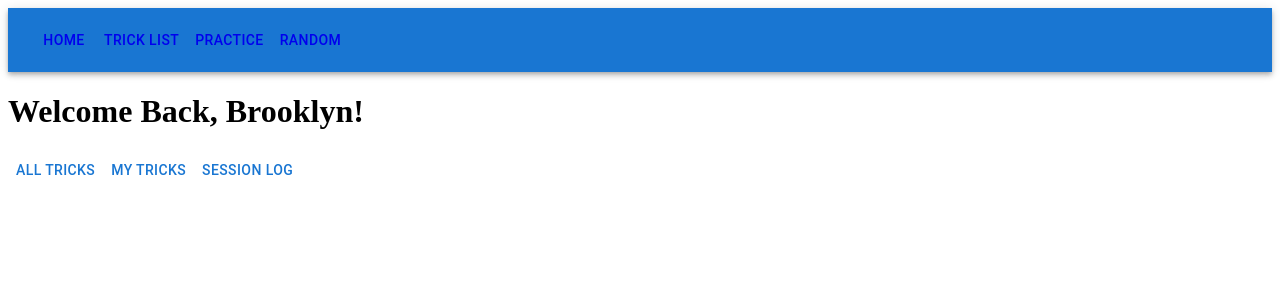
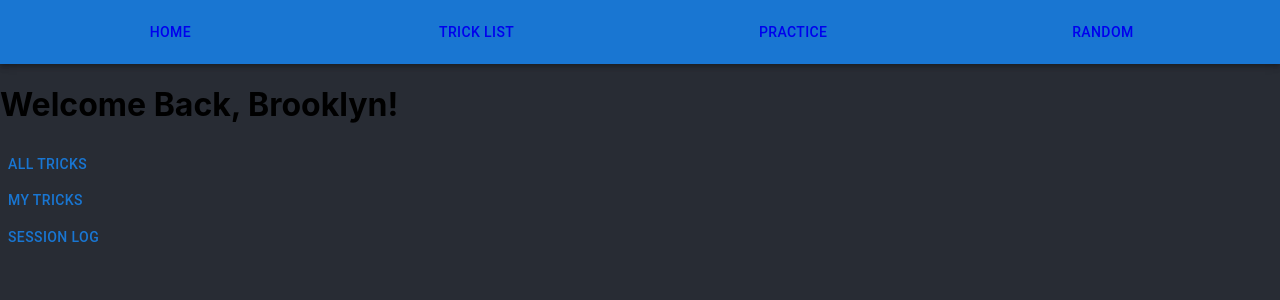
Before and after one commit to ctaylr13/dsl, a React (Create React App) app in the folder app/client/: page / in a window 1280 px wide. Shown: the top 300 px of the page. Built offline with nearby package versions, Linux system fonts and the light colour scheme.

Commit message:
updated material styling

```diff
--- a/app/client/src/components/App.js
+++ b/app/client/src/components/App.js
@@ -1,5 +1,6 @@
 import React from 'react';
 import { Router, Route, Switch } from 'react-router-dom';
+import { Box } from '@mui/system';
 import AllTricks from '../components/TrickList/AllTricks';
 import Header from './Header';
 import Home from './Home';
@@ -16,8 +17,18 @@ const App = () => {
     return (
         <div>
             <Router history={history}>
-                <div>
+                <Box
+                    sx={{
+                        height: "100vh",
+                        width: "100%",
+                        backgroundColor: "#282c34",
+                        display: 'flex',
+                        flexDirection: 'column',
+                    }}>
+                    <Box>
                         <Header />
+                    </Box>
+                    <Box>
                         <Route path="/" exact={true} component={Home} />
                         <Route path="/practice" exact={true} component={Practice} />
                         <Route path="/practice/log" exact={true} component={SessionLog} />
@@ -27,7 +38,8 @@ const App = () => {
                         <Route path="/list" exact={true} component={TrickList} />
                         <Route path="/list/all" exact={true} component={AllTricks} />
                         <Route path="/list/my" exact={true} component={MyTricks} />
-                </div>
+                    </Box>
+                </Box>
             </Router>
         </div>
     );
--- a/app/client/src/components/Header.js
+++ b/app/client/src/components/Header.js
@@ -1,4 +1,5 @@
 import React, { Component } from 'react';
+import { Box } from '@mui/system';
 import AppBar from '@mui/material/AppBar';
 import Toolbar from '@mui/material/Toolbar';
 import Button from '@mui/material/Button';
@@ -6,9 +7,9 @@ import { Link } from 'react-router-dom';
 
 export default function Header() {
     return (
-        <div>
+        <Box>
             <AppBar position="static">
-                <Toolbar>
+                <Toolbar sx={{ display: 'flex', flexDirection: 'row', justifyContent: 'space-around' }}>
                     <Link to="/">
                         <Button color="inherit">Home</Button>
                     </Link>
@@ -23,6 +24,6 @@ export default function Header() {
                     </Link>
                 </Toolbar>
             </AppBar>
-        </div>
+        </Box>
     );
 }
--- a/app/client/src/components/Home.js
+++ b/app/client/src/components/Home.js
@@ -1,12 +1,13 @@
 import React, { Component } from 'react';
 import { connect } from 'react-redux';
+import { Box } from '@mui/system';
 import Button from '@mui/material/Button';
 import { Link } from 'react-router-dom';
 
 class Home extends Component {
     render() {
         return (
-            <div>
+            <Box sx={{ display: 'flex', flexDirection: 'column' }}>
                 <h1>Welcome Back, Brooklyn!</h1>
                 <Link to="/list/all">
                     <Button>All Tricks</Button>
@@ -17,7 +18,7 @@ class Home extends Component {
                 <Link to="/practice/log">
                     <Button>Session Log</Button>
                 </Link>
-            </div>
+            </Box>
         );
     }
 }
--- /dev/null
+++ b/app/client/src/index.css
@@ -0,0 +1,8 @@
+body {
+  margin: 0;
+  font-family: -apple-system, BlinkMacSystemFont, 'Segoe UI', 'Roboto', 'Oxygen',
+    'Ubuntu', 'Cantarell', 'Fira Sans', 'Droid Sans', 'Helvetica Neue',
+    sans-serif;
+  -webkit-font-smoothing: antialiased;
+  -moz-osx-font-smoothing: grayscale;
+};
--- a/app/client/src/index.js
+++ b/app/client/src/index.js
@@ -3,6 +3,7 @@ import ReactDOM from 'react-dom';
 import { Provider } from 'react-redux';
 import { createStore, applyMiddleware, compose } from 'redux';
 import reduxThunk from 'redux-thunk';
+import './index.css';
 
 import App from './components/App';
 import reducers from './reducers';
```
Lines whose indentation alone changed are shown as unchanged.
